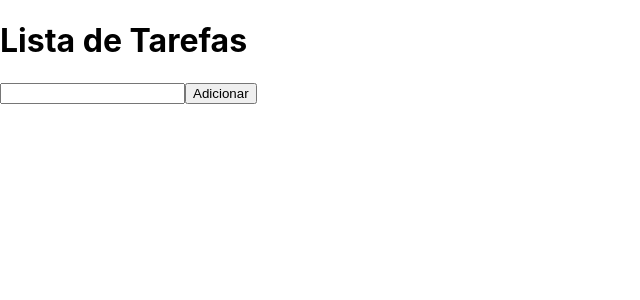
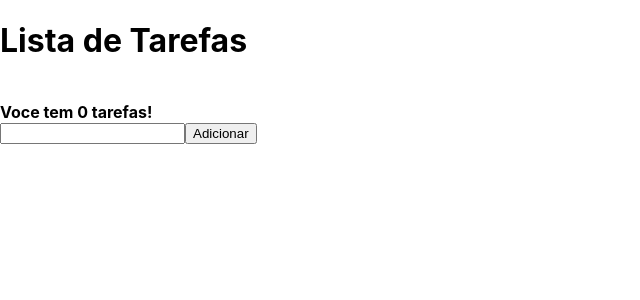
Before and after one commit to fa2c1/udemy-reactjs-matheusfraga-utilizando-hooks, a React (Create React App) app: page / in a window 1280 px wide. Shown: the top 300 px of the page, without its empty margins (0-640 px from the left). Built offline with nearby package versions, Linux system fonts and the light colour scheme.

Commit message:
aplicando useMemo

```diff
--- a/src/App.js
+++ b/src/App.js
@@ -1,4 +1,4 @@
-import React, { useState, useEffect } from "react";
+import React, { useState, useEffect, useMemo } from "react";
 
 function App() {
 
@@ -26,6 +26,9 @@ function App() {
     setInput('');
   }
 
+  // useMemo
+  const totalTarefas = useMemo(() => tarefas.length, [tarefas])
+
   return (
     <div>
       <h1>Lista de Tarefas</h1>
@@ -34,7 +37,8 @@ function App() {
           <li key={tarefa}>{tarefa}</li>
         ))}
       </ul>
-      <input type="text" value={input} onChange={e => setInput(e.target.value)}/>
+      <br /><strong>Voce tem {totalTarefas} tarefas!</strong><br />
+      <input type="text" value={input} onChange={e => setInput(e.target.value)} />
       <button type="button" onClick={handleAdd}>Adicionar</button>
     </div>
   );
```
